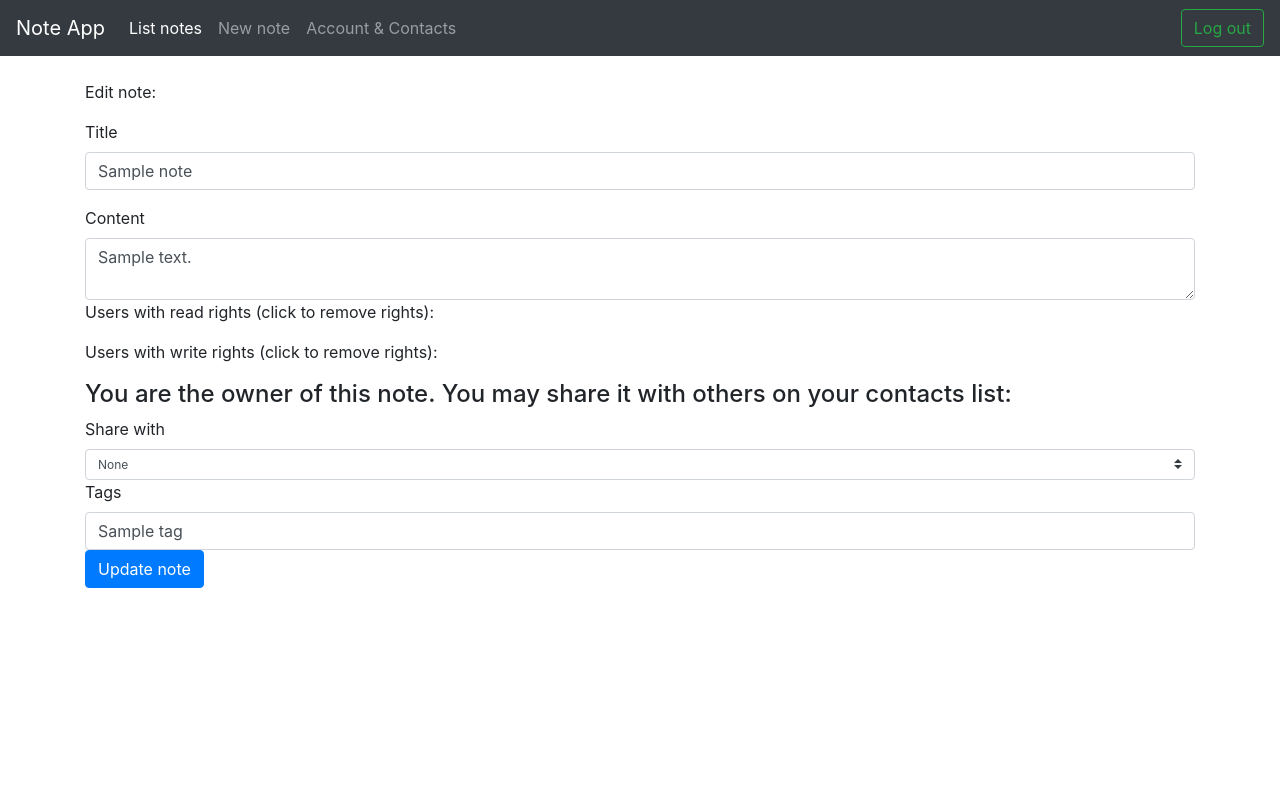
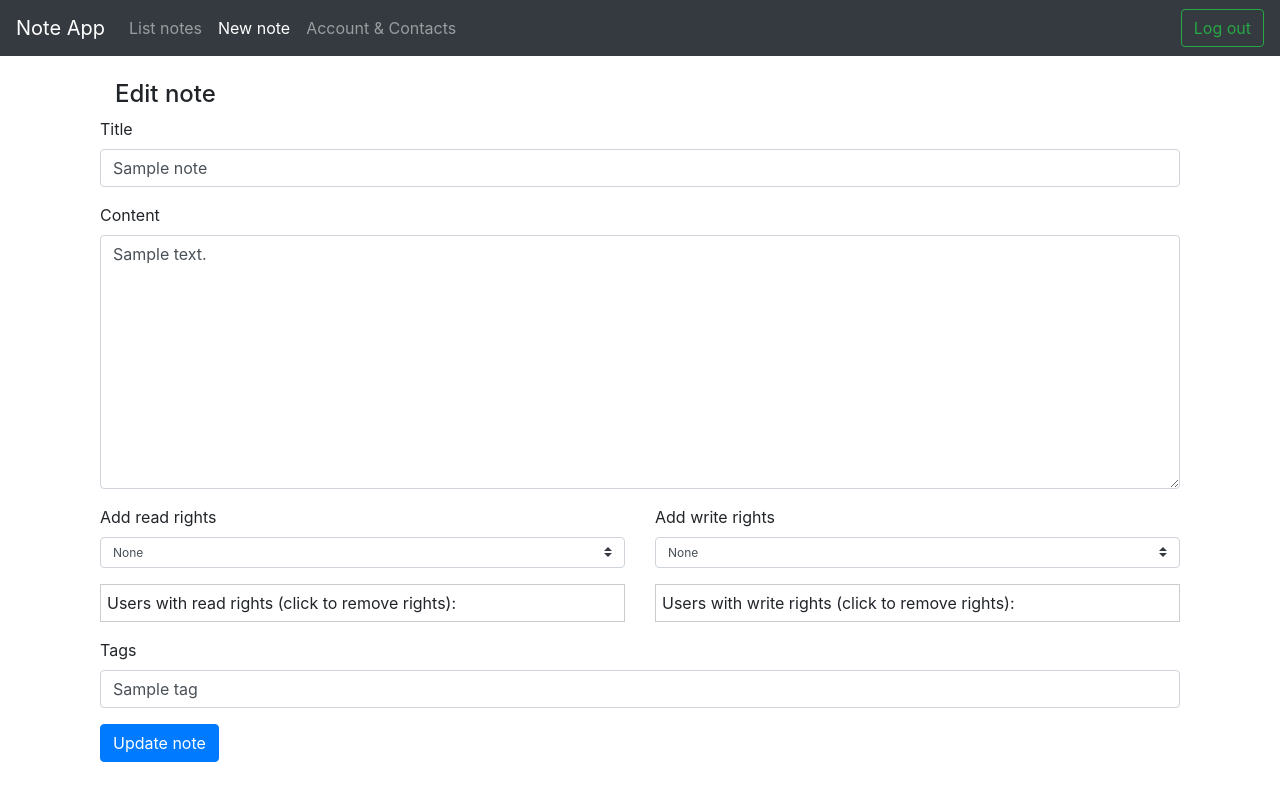
Before and after one commit to Jonkke/tsoha-noteapp, a Flask app: page /notes/1 in a window 1280 px wide. Run offline with Flask 2, Linux system fonts and the light colour scheme; a user stored in the database is signed in; tables that the repository leaves empty hold one stand-in row (values such as "Sample post"); some libraries are stand-ins or nearby versions.

Commit message:
Add some styling

```diff
--- a/app/auth/forms.py
+++ b/app/auth/forms.py
@@ -23,7 +23,7 @@
         csrf = False
 
 class InviteForm(FlaskForm):
-    user_identifier = StringField("5-letter user identifier", [validators.Length(min=5, max=5)])
+    user_identifier = StringField("Identifier", [validators.Length(min=5, max=5)])
 
     class Meta:
         csrf = False
--- a/app/notes/forms.py
+++ b/app/notes/forms.py
@@ -10,7 +10,8 @@
     title = StringField("Title", [validators.Length(min=2)])
     content = TextAreaField("Content")
     tags = StringField("Tags")
-    sharewith = NoValidationSelectField("Share with", choices=[])
+    readShareWith = NoValidationSelectField("Add read rights", choices=[])
+    writeShareWith = NoValidationSelectField("Add write rights", choices=[])
 
     class Meta:
         csrf = False
--- a/app/notes/views.py
+++ b/app/notes/views.py
@@ -12,7 +12,7 @@
 def notes_index():
     notes = current_user.readableNotes
     noNotesMsg = "No notes to display." if not notes else ""
-    return render_template("notes/notelist.html", notes=notes, form=NoteSearchForm(), noNotesMsg=noNotesMsg, uid=current_user.id)
+    return render_template("notes/notelist.html", notes=notes, form=NoteSearchForm(), noNotesMsg=noNotesMsg, uid=current_user.id, writableNotes=current_user.writableNotes)
 
 
 @app.route("/notes/search", methods=["POST"])
@@ -35,7 +35,7 @@
 
     noNotesMsg = "Search did not match any notes." if not filteredNotes else ""
 
-    return render_template("notes/notelist.html", notes=filteredNotes, form=NoteSearchForm(), activeFilterTags=searchedTags, noNotesMsg=noNotesMsg, uid=current_user.id)
+    return render_template("notes/notelist.html", notes=filteredNotes, form=NoteSearchForm(), activeFilterTags=searchedTags, noNotesMsg=noNotesMsg, uid=current_user.id, writableNotes=current_user.writableNotes)
 
 
 @app.route("/notes/new")
@@ -49,8 +49,6 @@
 def notes_create():
     form = NoteForm(request.form)
     if not form.validate():
-        for error in form.sharewith.errors:
-            print(error)
         return render_newnote(form=form)
 
     note = Note(form.title.data, form.content.data,
@@ -76,8 +74,17 @@
     current_user.readableNotes.append(note)
     current_user.writableNotes.append(note)
     # and to other(s) if shared
-    if form.sharewith.data != 0:
-        user = User.query.get(form.sharewith.data)
+    # write right
+    if form.writeShareWith.data != 0:
+        user = User.query.get(form.writeShareWith.data)
+        if user:
+            user.writableNotes.append(note)
+            if not note in user.readableNotes:
+                user.readableNotes.append(note)
+
+    # read right
+    if form.readShareWith.data != 0 and form.readShareWith.data != form.writeShareWith.data:
+        user = User.query.get(form.readShareWith.data)
         if user:
             user.readableNotes.append(note)
 
@@ -116,6 +123,8 @@
     write_only = request.args.get("write_only")
     user = User.query.filter_by(id=user_id).first()
     note = Note.query.filter_by(id=note_id).first()
+    if not user or not note or current_user.id != note.creator_id:
+        return redirect(url_for("notes_index"))
     if write_only:
         user.writableNotes.remove(note)
     else:
@@ -159,15 +168,24 @@
     note.tags = associatedTags
 
     # handle further sharing of this note
-    if note.creator_id == current_user.id and form.sharewith.data != 0:
-        user = User.query.get(form.sharewith.data)
+    # write right
+    if note.creator_id == current_user.id and form.writeShareWith.data != 0:
+        user = User.query.get(form.writeShareWith.data)
+        if user and not note in user.writableNotes:
+            user.writableNotes.append(note)
+            if not note in user.readableNotes:
+                user.readableNotes.append(note)
+
+    # read right
+    if note.creator_id == current_user.id and form.readShareWith.data != 0 and form.readShareWith.data != form.writeShareWith.data:
+        user = User.query.get(form.readShareWith.data)
         if user and not note in user.readableNotes:
             user.readableNotes.append(note)
 
     db.session().commit()
 
     notes = current_user.readableNotes
-    return render_template("notes/notelist.html", notes=notes, form=NoteSearchForm(), uid=current_user.id)
+    return render_template("notes/notelist.html", notes=notes, form=NoteSearchForm(), uid=current_user.id, writableNotes=current_user.writableNotes)
 
 
 @app.route("/notes/delete/<note_id>/", methods=["POST"])
@@ -183,7 +201,7 @@
 
     notes = current_user.readableNotes
 
-    return render_template("notes/notelist.html", notes=notes, form=NoteSearchForm(), uid=current_user.id)
+    return render_template("notes/notelist.html", notes=notes, form=NoteSearchForm(), uid=current_user.id, writableNotes=current_user.writableNotes)
 
 
 # helpers
@@ -196,7 +214,8 @@
     contacts = [{"id": 0, "username": "None"}] + \
         current_user.get_contact_list()
     form = form if form else NoteForm()
-    form.sharewith.choices = [(c["id"], c["username"]) for c in contacts]
+    form.readShareWith.choices = [(c["id"], c["username"]) for c in contacts]
+    form.writeShareWith.choices = [(c["id"], c["username"]) for c in contacts]
     return render_template("notes/newnote.html",
                            form=form,
                            note_id=note_id,
--- a/app/templates/layout.html
+++ b/app/templates/layout.html
@@ -9,7 +9,7 @@
 </head>
 
 <body>
-
+  {% set active_page = active_page|default('notesIndex') %}
   <nav class="navbar navbar-expand-md navbar-dark bg-dark mb-4">
 
 
@@ -21,13 +21,13 @@
     <div class="collapse navbar-collapse" id="navbarCollapse">
       <ul class="navbar-nav mr-auto">
         {% if current_user.is_authenticated %}
-        <li class="nav-item active">
+        <li class="nav-item {{ 'active' if active_page == 'notesIndex' else '' }}">
           <a class="nav-link" href="{{ url_for('notes_index') }}">List notes <span class="sr-only">(current)</span></a>
         </li>
-        <li class="nav-item">
+        <li class="nav-item {{ 'active' if active_page == 'newNote' else '' }}">
           <a class="nav-link" href="{{ url_for('notes_form') }}">New note</a>
         </li>
-        <li class="nav-item">
+        <li class="nav-item {{ 'active' if active_page == 'account' else '' }}">
           <a class="nav-link" href="{{ url_for('auth_settings') }}">Account & Contacts</a>
         </li>
         {% endif %}
--- a/app/templates/notes/newnote.html
+++ b/app/templates/notes/newnote.html
@@ -1,10 +1,18 @@
 {% extends "layout.html" %}
+{% set active_page = "newNote" %}
 
 {% block body %}
 {% if note_id %}
 <form id="noteform" method="POST" action="{{ url_for('notes_update', note_id=note_id) }}">
-  <div class="form-group">Edit note:</div>
   <div class="form-group">
+    <div class="container">
+      <row>
+        <div class="col-12">
+          <h4>Edit note</h4>
+        </div>
+      </row>
+      <div class="row">
+        <div class="col-12">
           {{ form.title.label }}
           {{ form.title(class_="form-control") }}
           <ul>
@@ -12,43 +20,68 @@
             <li>{{ error }}</li>
             {% endfor %}
           </ul>
-
+        </div>
+      </div>
+      <div class="row">
+        <div class="col-12 mb-3">
           {{ form.content.label }}
-    {{ form.content(class_="form-control") }}
-
-    <div>
-      <p>Users with read rights (click to remove rights):</p>
+          {{ form.content(class_="form-control", rows=10) }}
+        </div>
+      </div>
+      {% if allowsharing %}
+      <div class="row">
+        <div class="col-6">
+          {{ form.readShareWith.label }}
+          {{ form.readShareWith(class_="custom-select custom-select-sm mb-3") }}
+          <div class="mb-3" style="border:1px solid #ccc; padding:6px;">
+            <p style="margin:0px;">Users with read rights (click to remove rights):</p>
             {% for user in read_users %}
-      <a href="{{ url_for('note_remove_rights', user_id=user.id, note_id=note_id, write_only='') }}">{{ user.username }}</a>
+            <a style="border-style:solid;border-width:1px;text-decoration:none;padding:3px 5px;border-radius:7px;background:#ddddfd;border-color:#ddddfd;margin:2px 2px;"
+              href="{{ url_for('note_remove_rights', user_id=user.id, note_id=note_id, write_only='') }}">{{ user.username }}</a>
             {% endfor %}
           </div>
-    <div>
-        <p>Users with write rights (click to remove rights):</p>
+        </div>
+        <div class="col-6">
+          {{ form.writeShareWith.label }}
+          {{ form.writeShareWith(class_="custom-select custom-select-sm mb-3") }}
+          <div class="mb-3" style="border:1px solid #ccc; padding:6px;">
+            <p style="margin:0px;">Users with write rights (click to remove rights):</p>
             {% for user in write_users %}
-        <a href="">{{ user.username }}</a>
+            <a style="border-style:solid;border-width:1px;text-decoration:none;padding:3px 5px;border-radius:7px;background:#ddddfd;border-color:#ddddfd;margin:0px;"
+              href="{{ url_for('note_remove_rights', user_id=user.id, note_id=note_id, write_only='true') }}">{{ user.username }}</a>
             {% endfor %}
           </div>
-
-    {% if allowsharing %}
-    <h4>You are the owner of this note. You may share it with others on your contacts list:</h4>
-    {{ form.sharewith.label }}
-    {{ form.sharewith(class_="custom-select custom-select-sm") }}
+        </div>
+      </div>
       {% endif %}
-
+      <div class="row">
+        <div class="col-12 mb-3">
           {{ form.tags.label }}
           {{ form.tags(class_="form-control") }}
+        </div>
+      </div>
+      <div class="row">
+        <div class="col-12">
+          <input class="btn btn-primary" type="submit" value="Update note">
+        </div>
+      </div>
+    </div>
+  </div>
 
-    <input class="btn btn-primary" type="submit" value="Update note">
 
-    {#<input type="text" name="title" value="{{ note.title }}">
-    <textarea name="content" form="noteform" cols="30" rows="10">{{ note.content }}</textarea>
-    <input type="submit" value="Update note">#}
-  </div>
+
 </form>
 {% else %}
 <form id="noteform" method="POST" action="{{ url_for('notes_create') }}">
-  <div class="form-group">Add a new note:</div>
   <div class="form-group">
+    <div class="container">
+      <row>
+        <div class="col-12">
+          <h4>Create a new note</h4>
+        </div>
+      </row>
+      <div class="row">
+        <div class="col-12">
           {{ form.title.label }}
           {{ form.title(class_="form-control") }}
           <ul>
@@ -56,17 +89,36 @@
             <li>{{ error }}</li>
             {% endfor %}
           </ul>
-
+        </div>
+      </div>
+      <div class="row">
+        <div class="col-12 mb-3">
           {{ form.content.label }}
-    {{ form.content(class_="form-control") }}
-
-    {{ form.sharewith.label }}
-    {{ form.sharewith(class_="custom-select custom-select-sm") }}
-
+          {{ form.content(class_="form-control", rows=10) }}
+        </div>
+      </div>
+      <div class="row">
+        <div class="col-6 mb-3">
+          {{ form.readShareWith.label }}
+          {{ form.readShareWith(class_="custom-select custom-select-sm") }}
+        </div>
+        <div class="col-6 mb-3">
+          {{ form.writeShareWith.label }}
+          {{ form.writeShareWith(class_="custom-select custom-select-sm") }}
+        </div>
+      </div>
+      <div class="row">
+        <div class="col-12 mb-3">
           {{ form.tags.label }}
           {{ form.tags(class_="form-control") }}
-
+        </div>
+      </div>
+      <div class="row">
+        <div class="col-12">
           <input class="btn btn-primary" type="submit" value="Add note">
+        </div>
+      </div>
+    </div>
 
   </div>
 </form>
--- a/app/templates/notes/notelist.html
+++ b/app/templates/notes/notelist.html
@@ -1,4 +1,5 @@
 {% extends "layout.html" %}
+{% set active_page = "notesIndex" %}
 
 {% block body %}
 <div class="container">
@@ -40,11 +41,11 @@
         </small>
         <div class="btn-group">
           <form class="form-inline pull-left" method="GET" action="{{ url_for('notes_edit', note_id=note.id) }}">
-            <button class="btn btn-primary mr-3" type="submit" {{ 'disabled' if uid != note.creator_id }}>Edit</button>
+            <button class="btn btn-primary mr-3" type="submit" {{ 'disabled' if not note in writableNotes }}>Edit</button>
           </form>
           <form class="form-inline" method="POST" action="{{ url_for('notes_delete', note_id=note.id) }}"
             onsubmit="return confirm('Delete note?');">
-            <button class="btn btn-primary" type="submit">Delete</button>
+            <button class="btn btn-primary" type="submit" {{ 'disabled' if not note in writableNotes }}>Delete</button>
           </form>
         </div>
       </div>
```
Also changed, not shown: app/templates/auth/accountsettings.html (+55 -38 lines). Lines whose indentation alone changed are shown as unchanged.
